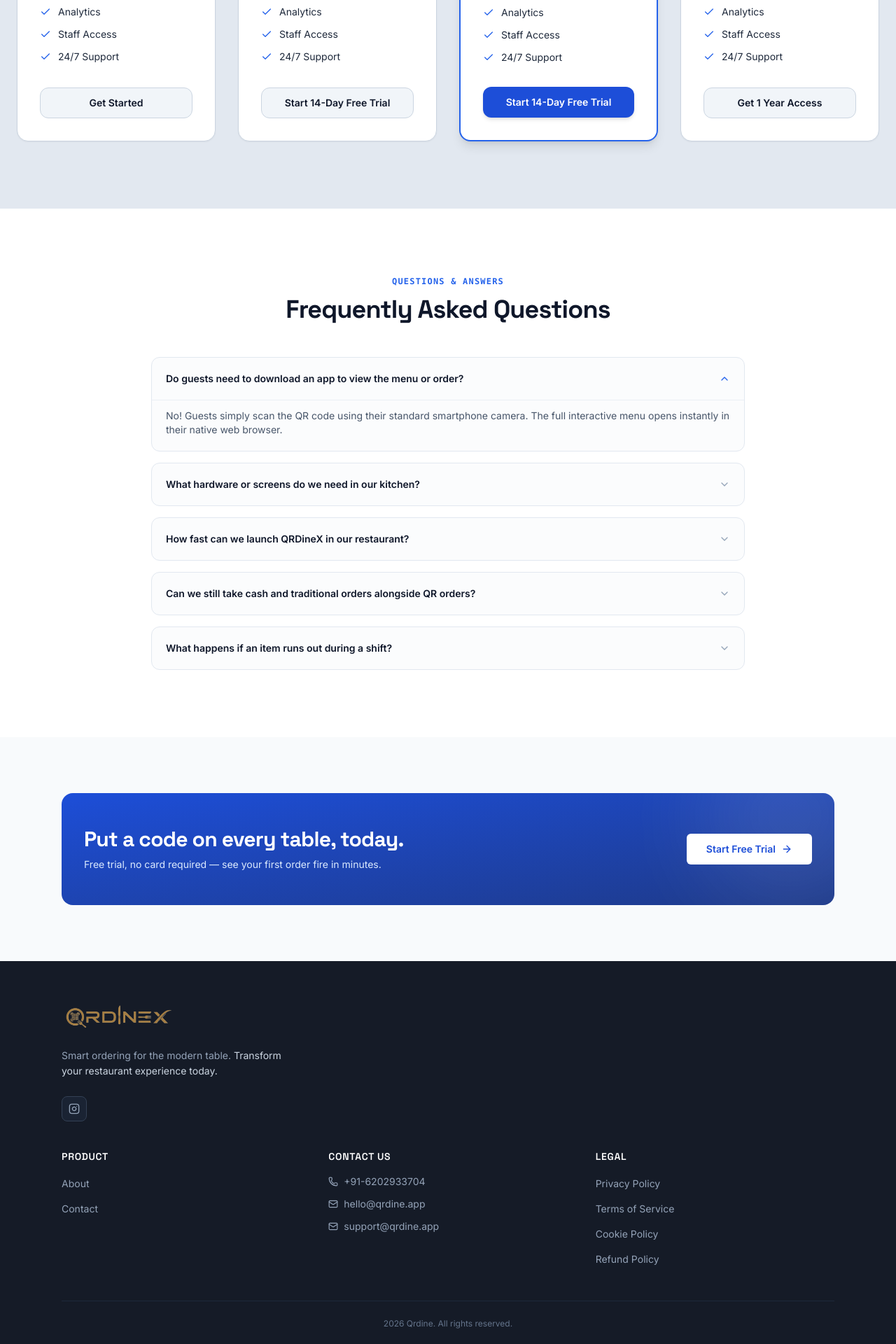
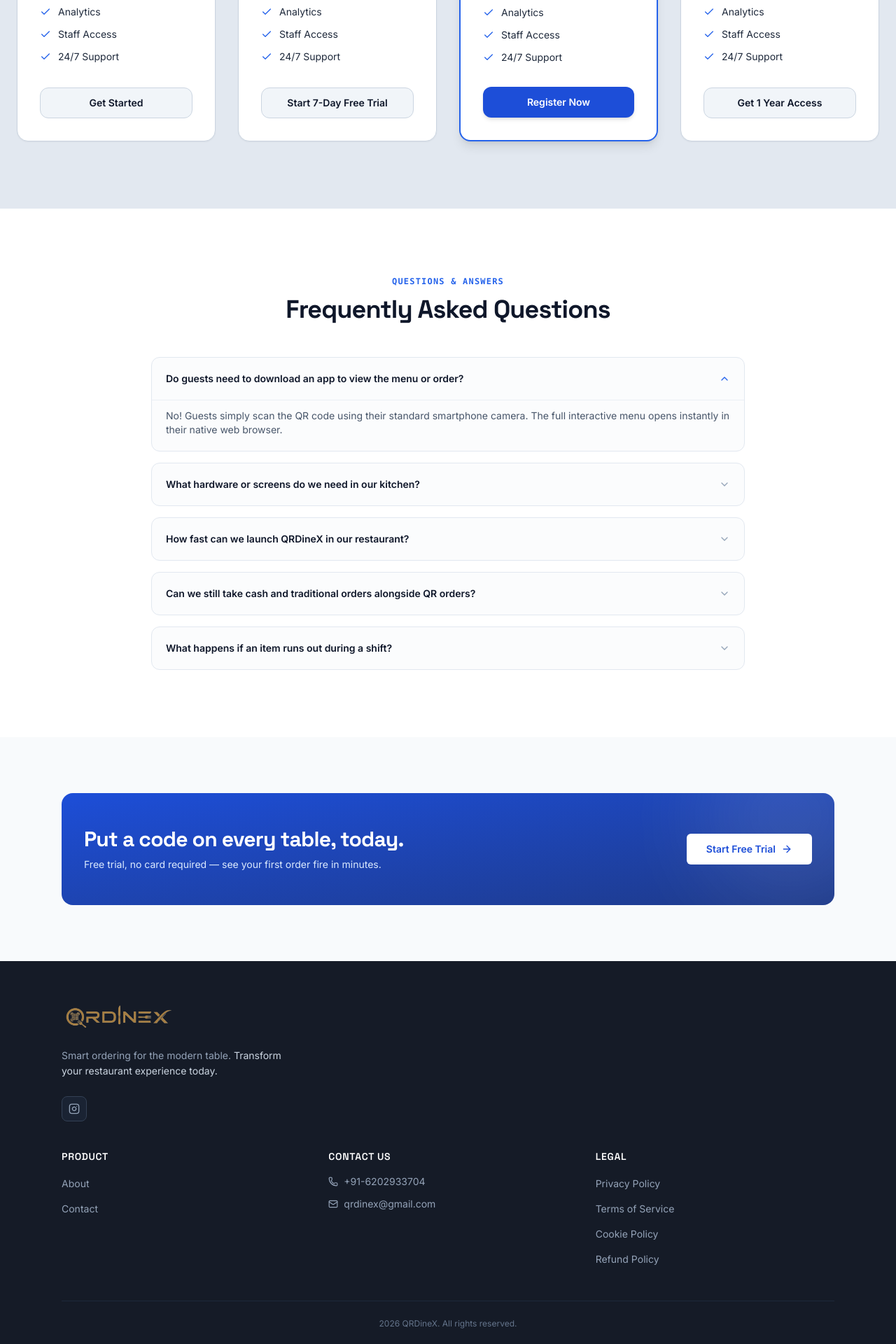
Before and after one commit to ashiffxd/QRDINEX, a Next.js app: page / in a window 1280 px wide. Shown: the part 6420-8340 px from the top of the page at 70% size. Built offline with nearby package versions, Linux system fonts and the light colour scheme.

Commit message:
updated email

```diff
--- a/app/page.tsx
+++ b/app/page.tsx
@@ -216,7 +216,7 @@
     price: 499,
     subtext: 'Billed ₹1,497 every 3 months',
     badge: 'Save 15%',
-    cta: 'Start 14-Day Free Trial',
+    cta: 'Start 7-Day Free Trial',
     featured: false,
     features: [
       'Unlimited Tables',
@@ -232,7 +232,7 @@
     price: 429,
     subtext: 'Billed ₹2,574 every 6 months',
     badge: 'Most Popular',
-    cta: 'Start 14-Day Free Trial',
+    cta: 'Register Now',
     featured: true,
     features: [
       'Unlimited Tables',
@@ -1202,7 +1202,7 @@
           {/* Top row – brand + social */}
           <div className="flex flex-col gap-5 mb-10">
             {/* Logo */}
-            <a href="#" className="flex items-center gap-2 w-fit" aria-label="QRDine home">
+            <a href="#" className="flex items-center gap-2 w-fit" aria-label="QRDineX home">
               <img src="/logo.png" alt="QR Dine logo" className="h-12 w-auto object-contain" />
             </a>
             <p className="text-sm leading-relaxed text-slate-400 max-w-xs">
@@ -1256,14 +1256,10 @@
                 </li>
                 <li>
                   <a href="mailto:hello@qrdine.app" className="text-sm text-slate-400 hover:text-white transition-colors flex items-center gap-2">
-                    <Mail className="h-3.5 w-3.5 shrink-0" /> hello@qrdine.app
+                    <Mail className="h-3.5 w-3.5 shrink-0" /> qrdinex@gmail.com
                   </a>
                 </li>
-                <li>
-                  <a href="mailto:support@qrdine.app" className="text-sm text-slate-400 hover:text-white transition-colors flex items-center gap-2">
-                    <Mail className="h-3.5 w-3.5 shrink-0" /> support@qrdine.app
-                  </a>
-                </li>
+
               </ul>
             </div>
 
@@ -1290,7 +1286,7 @@
           {/* Divider + copyright */}
           <div className="border-t border-slate-800 pt-6">
             <p className="text-center text-xs text-slate-500">
-              {new Date().getFullYear()} Qrdine. All rights reserved.
+              {new Date().getFullYear()} QRDineX. All rights reserved.
             </p>
           </div>
         </div>
```
